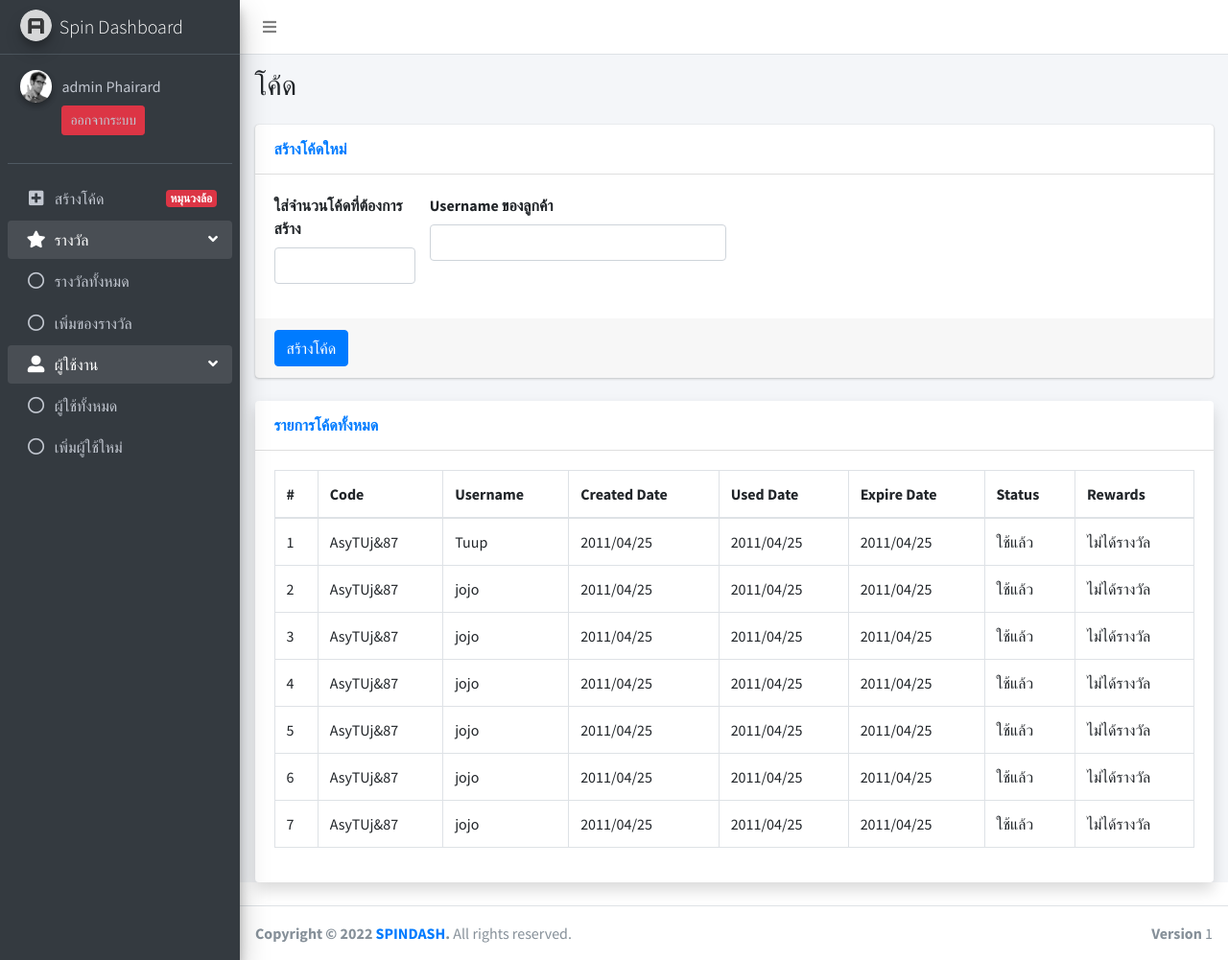
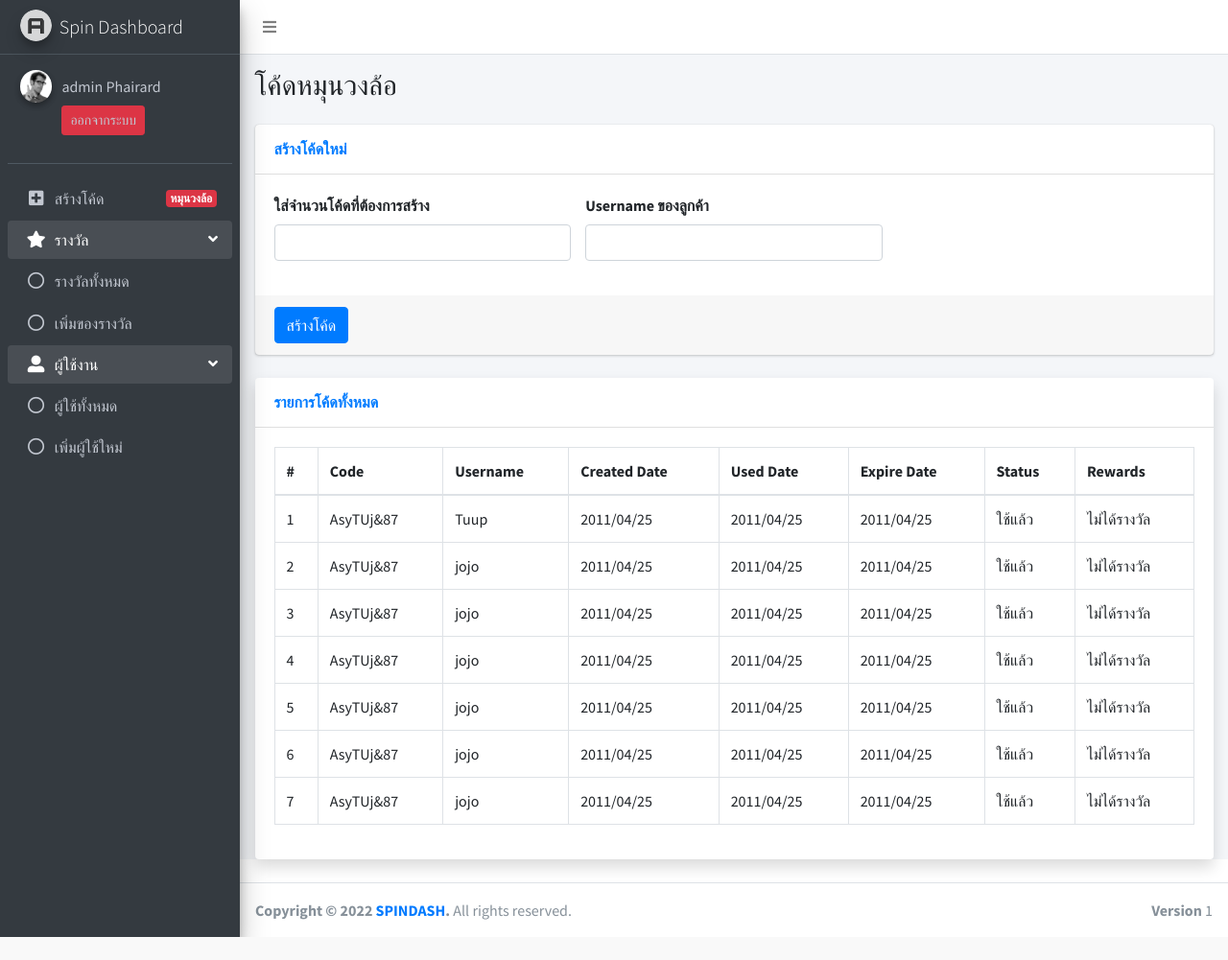
Before and after one commit to PhairardDev/spin-wheel-02, a PHP site: page /backend/coupons.php in a window 1280 px wide. Shown: the whole page at 96% size. After the commit the page ends 977 px from the top, so only its background shows below. Run offline with PHP 8.4, Linux system fonts and the light colour scheme; a user stored in the database is signed in; data comes from the database, SQL or seed files in the repository; some libraries are stand-ins or nearby versions.

Commit message:
Update coupons.php

```diff
--- a/backend/coupons.php
+++ b/backend/coupons.php
@@ -6,7 +6,7 @@
 <head>
   <meta charset="utf-8">
   <meta name="viewport" content="width=device-width, initial-scale=1">
-  <title>โค้ด - Spin Dashboard</title>
+  <title>จัดการโค้ด - Spin Dashboard</title>
 
   <!-- Google Font: Source Sans Pro -->
   <link rel="stylesheet" href="https://fonts.googleapis.com/css?family=Source+Sans+Pro:300,400,400i,700&display=fallback">
@@ -32,7 +32,7 @@
       <div class="container-fluid">
         <div class="row mb-2">
           <div class="col-sm-12">
-            <h1 class="m-0">โค้ด</h1>
+            <h1 class="m-0">โค้ดหมุนวงล้อ</h1>
           </div><!-- /.col -->
 
         </div><!-- /.row -->
@@ -51,13 +51,13 @@
                         </div>
                         <div class="card-body">
                           <div class="row">
-                            <div class="col-sm-2">
+                            <div class="col-lg-4">
                               <div class="form-group">
                                 <label for="numberOfCode" class="form-label">ใส่จำนวนโค้ดที่ต้องการสร้าง</label>
                                 <input type="number" class="form-control" id="numberOfCode" name="numberOfCode" aria-describedby="Number Of Code">
                               </div>
                             </div>
-                            <div class="col-sm-4">
+                            <div class="col-sm-6 col-lg-4">
                               <div class="form-group">
                                 <label for="customerUser" class="form-label">Username ของลูกค้า</label>
                                 <input type="text" class="form-control" id="customerUser" name="customerUser" aria-describedby="Customer User">
```
